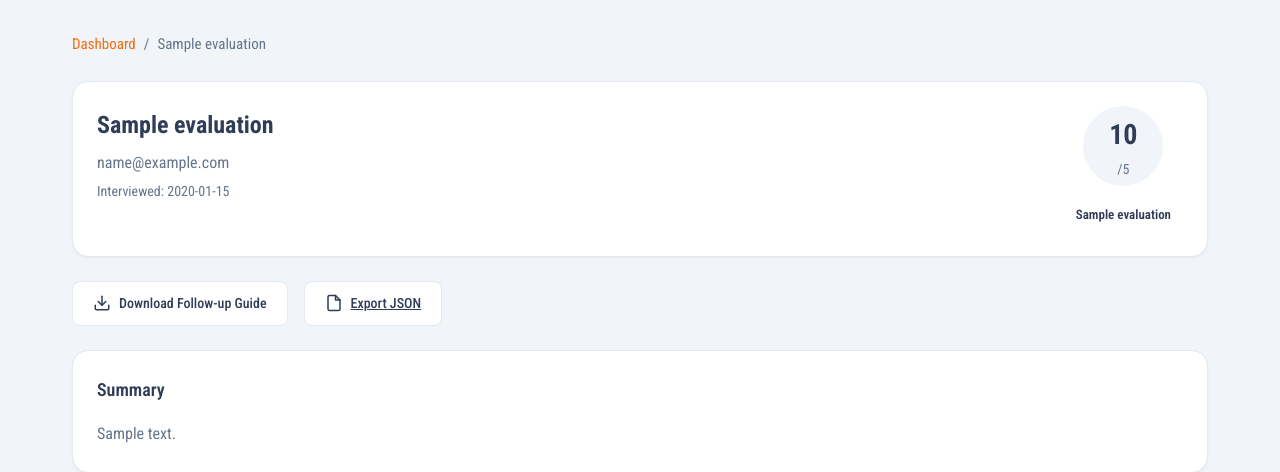
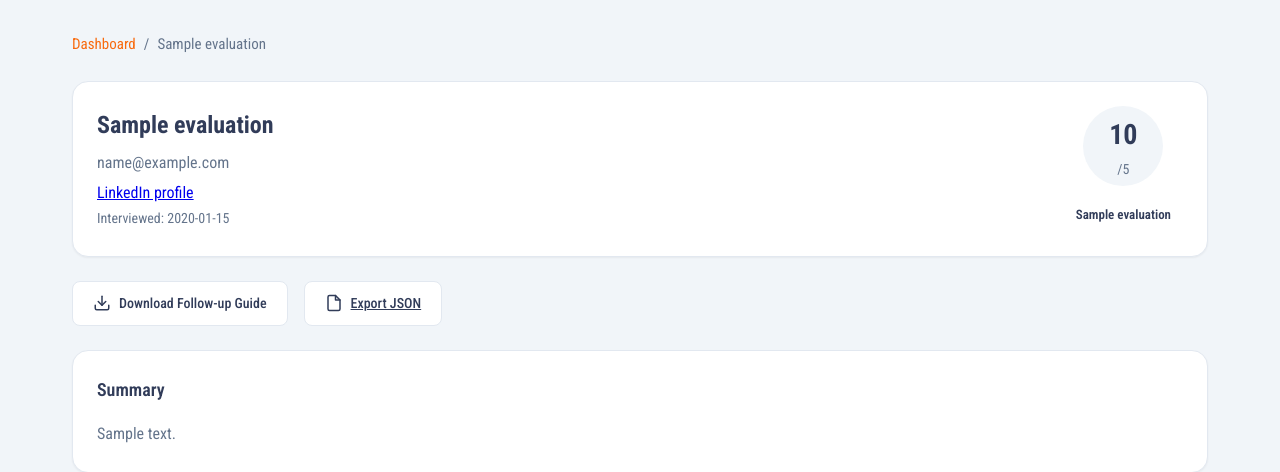
Before and after one commit to berteloot/Nytro-ITW, a Flask app: template templates/admin_evaluation.html in a window 1280 px wide. Shown: the part 75-547 px from the top of the page. Run offline with Flask 3, Linux system fonts and the light colour scheme; the template is opened without the code that fills it: most values are stand-ins (such as "Sample title", 1, 10 or a date in 2020); parts of the project's set-up code (start-up, migrations or seed data) failed here and were passed over.

Commit message:
Add LinkedIn URL collection, restructure HubSpot note
- Ask candidate for LinkedIn profile URL (after name and email)
- Add candidate_linkedin to session, evaluation, and export
- HubSpot note order: candidate details → evaluation → full transcript
- Show LinkedIn link on admin evaluation page

```diff
--- a/app.py
+++ b/app.py
@@ -150,13 +150,25 @@ def create_note(contact_id: str, note_body: str) -> dict:
 
 
 def format_evaluation_note(evaluation: CandidateEvaluation, transcript: list) -> str:
-    """Format evaluation into an HTML note for HubSpot"""
+    """Format evaluation into an HTML note for HubSpot.
+    Order: candidate details, evaluation, full transcript.
+    """
+    linkedin = getattr(evaluation, "candidate_linkedin", "") or ""
+    linkedin_display = f'<p><strong>LinkedIn:</strong> <a href="{linkedin}">{linkedin}</a></p>' if linkedin else "<p><strong>LinkedIn:</strong> —</p>"
+
+    # 1. Candidate details at top
     note = f"""
-<h2>AI Interview - {evaluation.candidate_name}</h2>
+<h2>AI Interview – {evaluation.candidate_name}</h2>
+
+<div style="margin-bottom: 1.5em;">
+<p><strong>Name:</strong> {evaluation.candidate_name}</p>
+<p><strong>Email:</strong> {evaluation.candidate_email}</p>
+{linkedin_display}
 <p><strong>Date:</strong> {evaluation.interview_date}</p>
 <p><strong>Position:</strong> {evaluation.role}</p>
 <p><strong>AI Recommendation:</strong> {evaluation.recommendation_label}</p>
 <p><strong>Score:</strong> {evaluation.weighted_average}/5.0</p>
+</div>
 
 <hr>
 
@@ -193,6 +205,20 @@ def format_evaluation_note(evaluation: CandidateEvaluation, transcript: list) ->
 
     note += """
 </ol>
+
+<hr>
+
+<h3>Full conversation transcript</h3>
+<div style="margin-bottom: 1.5em;">
+"""
+    # 3. Full transcript at the end
+    for turn in transcript:
+        role_label = "Interviewer" if turn.get("role") == "assistant" else "Candidate"
+        content = (turn.get("content") or "").replace("<", "&lt;").replace(">", "&gt;")
+        note += f"<p><strong>{role_label}:</strong><br/>{content}</p>\n"
+
+    note += """
+</div>
 
 <hr>
 <p><em>This interview was conducted via the Nytro AI Interview Chatbot.</em></p>
@@ -644,6 +670,7 @@ def get_followup_guide(session_id):
     evaluation = CandidateEvaluation(
         candidate_name=eval_data['candidate_name'],
         candidate_email=eval_data['candidate_email'],
+        candidate_linkedin=eval_data.get('candidate_linkedin', '') or '',
         interview_date=eval_data['interview_date'],
         role=eval_data['role'],
         skill_scores=skill_scores,
--- a/interview_guidelines.yaml
+++ b/interview_guidelines.yaml
@@ -177,7 +177,7 @@ conversation_flow:
     wait_for_confirmation: true
 
   collect_info:
-    order: ["name", "email"]
+    order: ["name", "email", "linkedin_url"]
     transition: "Great! Let's dive in."
 
   # Interview phases (simplified)
@@ -322,6 +322,10 @@ required_info:
     required: true
     validation: "email"
 
+  - field: "linkedin_url"
+    question: "What's your LinkedIn profile URL? (We use it to follow up and keep your info in one place.)"
+    required: true
+
 # =============================================================================
 # AI MODEL CONFIGURATION
 # =============================================================================
--- a/templates/admin_evaluation.html
+++ b/templates/admin_evaluation.html
@@ -36,6 +36,9 @@
                 <div class="candidate-info">
                     <h1>{{ evaluation.candidate_name }}</h1>
                     <p class="candidate-email">{{ evaluation.candidate_email }}</p>
+                    {% if evaluation.get('candidate_linkedin') %}
+                    <p class="candidate-linkedin"><a href="{{ evaluation.candidate_linkedin }}" target="_blank" rel="noopener">LinkedIn profile</a></p>
+                    {% endif %}
                     <p class="interview-date">Interviewed: {{ evaluation.interview_date[:10] }}</p>
                 </div>
                 <div class="evaluation-score">
```
Also changed, not shown: ai_interview_engine.py (+7 -0 lines).
